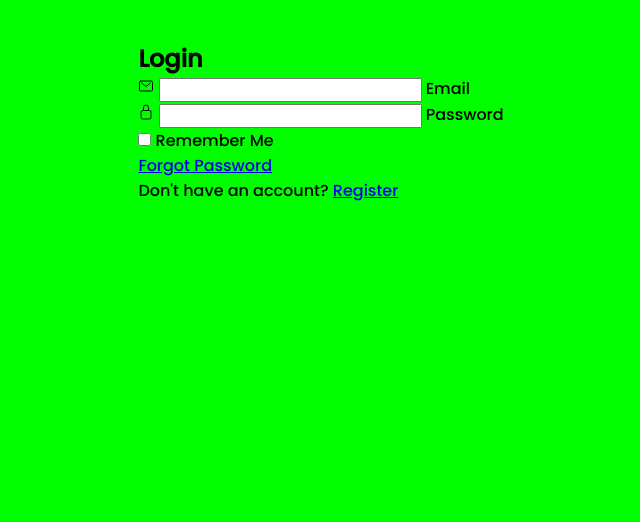
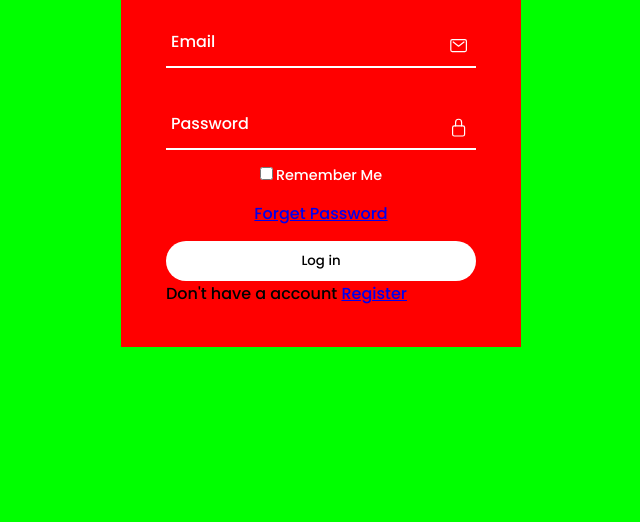
Before and after one commit to JuicyMag/login_page_1, a plain HTML site: page index.html in a window 1280 px wide. Shown: the part 278-800 px from the top of the page, without its empty margins (319-959 px from the left). Drawn offline with nearby package versions, Linux system fonts and the light colour scheme.

Commit message:
formatted through Log in button

```diff
--- a/index.html
+++ b/index.html
@@ -1,50 +1,41 @@
 <!DOCTYPE html>
 <html lang="en">
 <head>
-  <meta charset="UTF-8">
-  <meta http-equiv="X-UA-Compatible" content="IE=edge">
-  <meta name="viewport" content="width=device-width, initial-scale=1.0">
-  <link rel= "stylesheet" href="styles.css">
-
-  <title>Magnus's Log</title>
+  <link rel="stylesheet" href="styles.css">
+  <title>HASH TECHIE OFFICIAL</title>
 </head>
 <body>
-
     <section>
-    <div class = "form-box">
-      <div class = "form_value">
-          <form action = "">
-            <h2> Login </h2>
+        <div class="form-box">
+            <div class="form-value">
+                <form action="">
+                    <h2>Login</h2>
                     <div class="inputbox">
                         <ion-icon name="mail-outline"></ion-icon>
-              <input type="Email" required>
-              <label for = ""> Email</label>
+                        <input type="email" required>
+                        <label for="">Email</label>
                     </div>
                     <div class="inputbox">
                         <ion-icon name="lock-closed-outline"></ion-icon>
-              <input type="Password" required>
-              <label for = ""> Password</label>
-
-              <div class="Remember-Me">
-                <label for = ""><input type="checkbox"/> Remember Me</label>
+                        <input type="password" required>
+                        <label for="">Password</label>
+                    </div>
+                    <div class="forget">
+                        <label for=""><input type="checkbox">Remember Me  </label>
                     </div>
 
-              <div class="Forgot-Password">
-                <a href = "#"> Forgot Password</a>
+                    <div class = "remember">
+                      <a href="#">Forget Password</a>
                     </div>
-
+                    <button>Log in</button>
                     <div class="register">
-                <p>Don't have an account?
-                  <a href = "#"> Register</a>
-                </p>
+                        <p>Don't have a account <a href="#">Register</a></p>
                     </div>
                 </form>
             </div>
-
         </div>
     </section>
-
-  <script type="module" src="https://unpkg.com/ionicons@7.1.0/dist/ionicons/ionicons.esm.js"></script>
-  <script nomodule src="https://unpkg.com/ionicons@7.1.0/dist/ionicons/ionicons.js"></script>
+    <script type="module" src="https://unpkg.com/ionicons@5.5.2/dist/ionicons/ionicons.esm.js"></script>
+    <script nomodule src="https://unpkg.com/ionicons@5.5.2/dist/ionicons/ionicons.js"></script>
 </body>
 </html>
--- a/styles.css
+++ b/styles.css
@@ -14,3 +14,99 @@ section{
   width:100% ;
   background: #00ff00;
 }
+
+.form-box{
+  position relative;
+  width: 400px;
+  height: 450px;
+  background: red;
+  display: flex;
+  justify-content: center;
+  align-items: center;
+}
+
+h2{
+  font-size: 2em;
+  color: white;
+  text-align: center;
+}
+
+.inputbox{
+  position: relative;
+  margin: 30px 0;
+  width: 310px;
+  border-bottom: 2px solid white
+}
+.inputbox label{
+  position: absolute;
+  top: 50%;
+  left: 5px;
+  transform: translateY(-50%);
+  color: white;
+  font-size: 1em;
+  pointer-events: none;
+  transition: .5s;
+}
+
+input:focus ~ label,
+input:valid ~ label{
+top: -5px;
+
+}
+.inputbox input {
+  width:100% ;
+  height: 50px;
+  background: transparent;
+  border: none;
+  outline: none;
+  font-size: 1em;
+  padding:0 35px 0 5px;
+  color: white;
+}
+
+.inputbox ion-icon{
+  position: absolute;
+  right: 8px;
+  color: white;
+  font-size: 1.2em;
+  top: 20px;
+}
+
+.forget{
+  margin: -15px 0 15px;
+  font-size: .9em;
+  color: white;
+  display: flex;
+  justify-content: center;
+}
+
+.forget label input{
+  margin-right: 3px;
+}
+
+.forget label a{
+  color: white;
+  text-decoration: none;
+}
+
+.forget label a:hover{
+  text-decoration: underline;
+}
+
+.remember{
+  display: flex;
+  justify-content: center;
+  align-items: center;
+  padding-bottom: 5%;
+}
+
+button{
+  width: 100%;
+  height: 40px;
+  border-radius: 40px;
+  background: white;
+  border: none;
+  outline: none;
+  cursor: pointer;
+
+}
```
Lines whose indentation alone changed are shown as unchanged.
